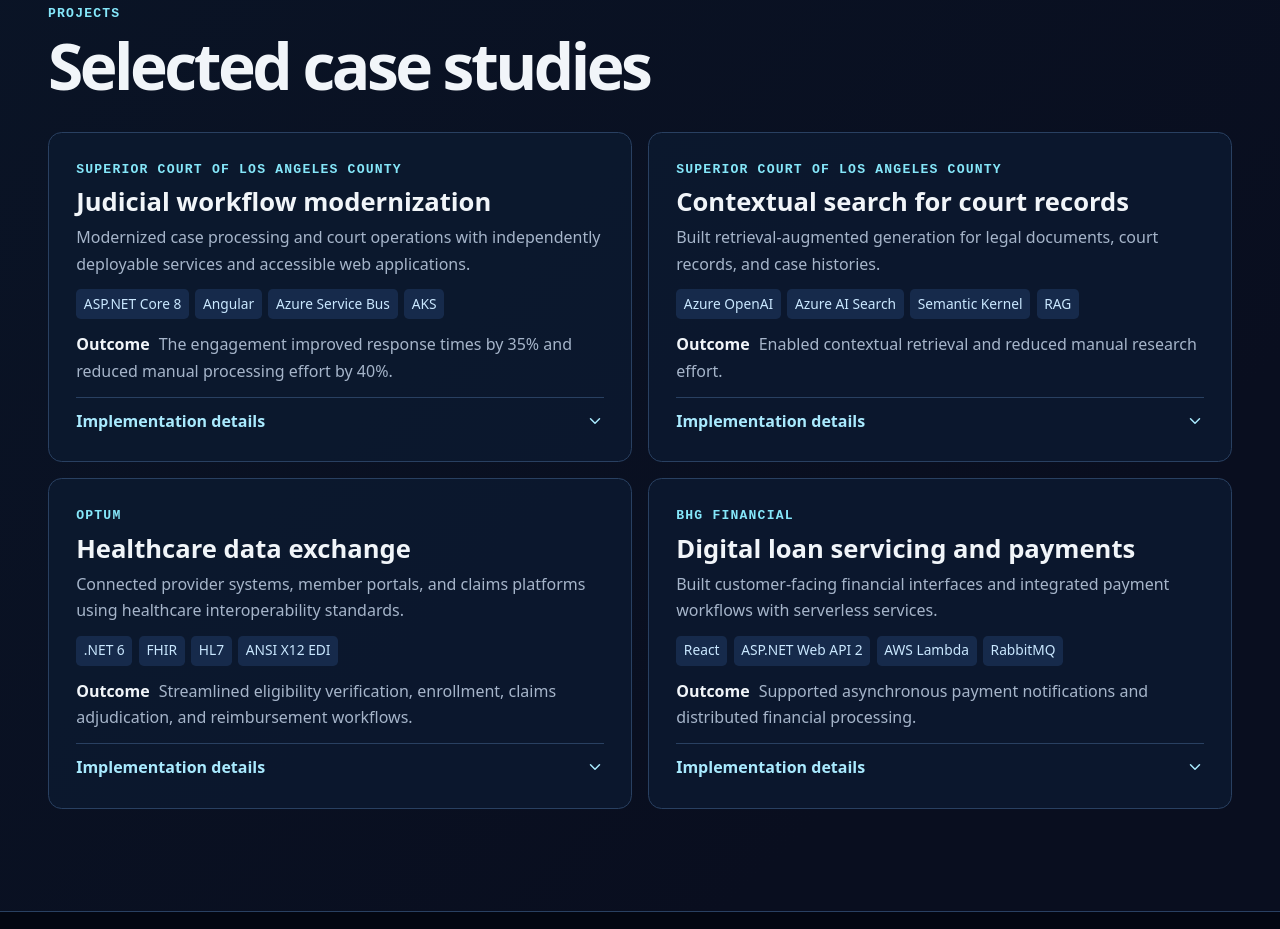
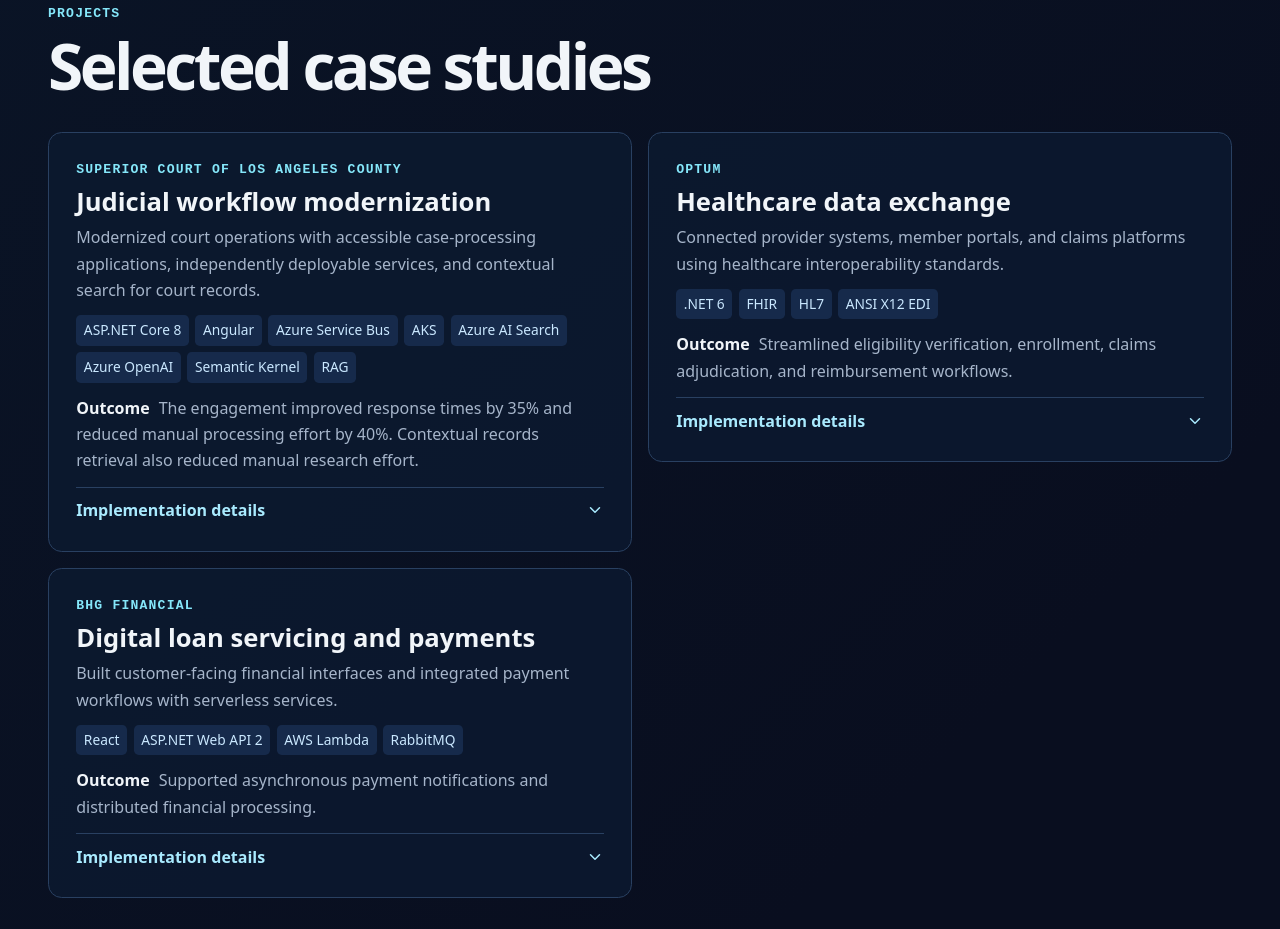
Before and after one commit to Pragathikorrapati/-my-portfolio, a React (Vite) app: page / in a window 1280 px wide. Shown: the part 2860-3789 px from the top of the page. Built offline with nearby package versions, Linux system fonts and the light colour scheme.

Commit message:
Combine the Superior Court case studies

```diff
--- a/src/Atlas.jsx
+++ b/src/Atlas.jsx
@@ -7,11 +7,11 @@ const links = [
 ]
 
 const routes = {
-  court: ['Angular', 'ASP.NET Core', 'Azure Service Bus', 'AKS'],
-  search: ['Research question', 'Azure AI Search', 'Vector retrieval', 'Azure OpenAI'],
+  court: ['Angular', 'ASP.NET Core', 'Azure Service Bus', 'Azure AI Search'],
   health: ['Member portals', '.NET services', 'FHIR / HL7', 'X12 EDI'],
   finance: ['React', 'Web API', 'AWS Lambda', 'RabbitMQ'],
 }
+const mapLabels = { court: 'Court systems', health: 'Healthcare', finance: 'Finance' }
 const nodeIcons = [Layers, Braces, Database, Cloud]
 const points = [[17, 23], [65, 23], [65, 71], [20, 71]]
 
@@ -98,7 +98,7 @@ export default function Atlas() {
               <div className="map-select" role="group" aria-label="Preview an architecture">
                 {projects.map(({ title, visual }, index) => (
                   <button type="button" title={title} aria-pressed={active === index} key={visual} onClick={() => setActive(index)}>
-                    {['Court systems', 'Search', 'Healthcare', 'Finance'][index]}
+                    {mapLabels[visual] ?? title}
                   </button>
                 ))}
               </div>
--- a/src/content.js
+++ b/src/content.js
@@ -44,17 +44,10 @@ export const engagements = [
 export const projects = [
   {
     title: 'Judicial workflow modernization', client: 'Superior Court of Los Angeles County', visual: 'court',
-    description: 'Modernized case processing and court operations with independently deployable services and accessible web applications.',
-    stack: ['ASP.NET Core 8', 'Angular', 'Azure Service Bus', 'AKS'],
-    outcome: 'The engagement improved response times by 35% and reduced manual processing effort by 40%.',
-    details: 'Built secure APIs and responsive interfaces, with event-driven messaging for hearing reminders and case updates. Power BI dashboards reduced manual reporting effort by 50%.',
-  },
-  {
-    title: 'Contextual search for court records', client: 'Superior Court of Los Angeles County', visual: 'search',
-    description: 'Built retrieval-augmented generation for legal documents, court records, and case histories.',
-    stack: ['Azure OpenAI', 'Azure AI Search', 'Semantic Kernel', 'RAG'],
-    outcome: 'Enabled contextual retrieval and reduced manual research effort.',
-    details: 'Combined vector search with Azure OpenAI to retrieve relevant case material. Related AI work supported case summarization and legal document analysis.',
+    description: 'Modernized court operations with accessible case-processing applications, independently deployable services, and contextual search for court records.',
+    stack: ['ASP.NET Core 8', 'Angular', 'Azure Service Bus', 'AKS', 'Azure AI Search', 'Azure OpenAI', 'Semantic Kernel', 'RAG'],
+    outcome: 'The engagement improved response times by 35% and reduced manual processing effort by 40%. Contextual records retrieval also reduced manual research effort.',
+    details: 'Built secure APIs and responsive interfaces, with event-driven messaging for hearing reminders and case updates. Power BI dashboards reduced manual reporting effort by 50%. For contextual search, combined vector search with Azure OpenAI to retrieve relevant court records, legal documents, and case histories. Related AI work supported case summarization and legal document analysis.',
   },
   {
     title: 'Healthcare data exchange', client: 'Optum', visual: 'health',
```
